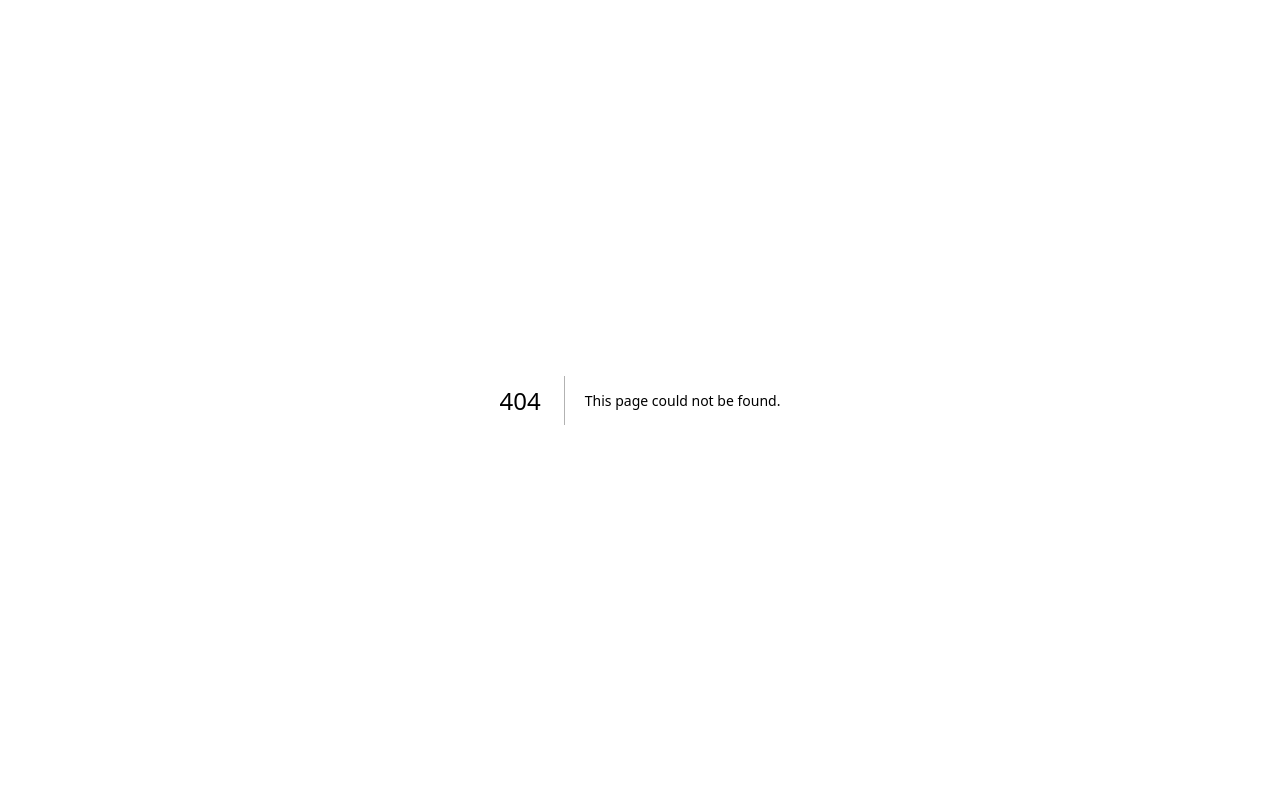
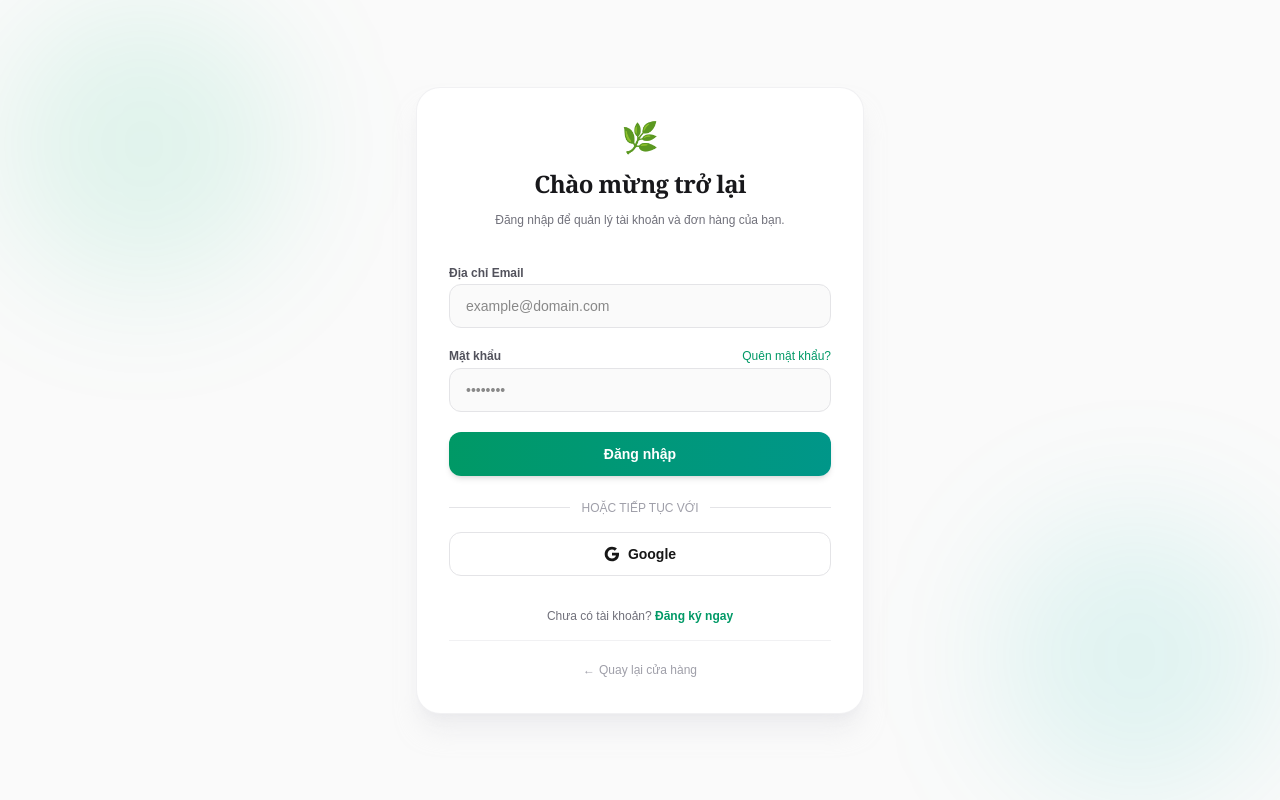
Before and after one commit to Ltuan126/Aroma-Atelier, a Next.js app: page /login in a window 1280 px wide. Before the commit this address had no page. Built offline with nearby package versions, Linux system fonts and the light colour scheme.

Commit message:
feat: implement login and register screens

```diff
--- /dev/null
+++ b/src/app/(auth)/login/page.tsx
@@ -0,0 +1,106 @@
+"use client";
+
+import React from "react";
+import Link from "next/link";
+
+export default function LoginPage() {
+  return (
+    <div className="min-h-screen flex items-center justify-center bg-zinc-50 dark:bg-zinc-950 px-4 py-12 relative overflow-hidden transition-colors duration-300">
+      {/* Decorative Blur Backgrounds */}
+      <div className="absolute top-0 left-0 w-72 h-72 bg-emerald-500/10 rounded-full blur-3xl" />
+      <div className="absolute bottom-0 right-0 w-72 h-72 bg-teal-500/10 rounded-full blur-3xl" />
+
+      {/* Main card */}
+      <div className="max-w-md w-full bg-white dark:bg-zinc-900 border border-zinc-200/50 dark:border-zinc-800/50 rounded-3xl p-8 shadow-xl shadow-zinc-200/50 dark:shadow-zinc-950/50 relative z-10 transition-all duration-300">
+
+        {/* Brand/Logo & Title */}
+        <div className="text-center space-y-3 mb-8">
+          <Link href="/store" className="inline-flex items-center space-x-2 text-3xl">
+            <span>🌿</span>
+          </Link>
+          <h1 className="text-2xl font-bold tracking-tight text-zinc-900 dark:text-white font-serif">
+            Chào mừng trở lại
+          </h1>
+          <p className="text-xs text-zinc-500 dark:text-zinc-400">
+            Đăng nhập để quản lý tài khoản và đơn hàng của bạn.
+          </p>
+        </div>
+
+        {/* Form */}
+        <form className="space-y-5" onSubmit={(e) => e.preventDefault()}>
+          <div className="space-y-1">
+            <label className="text-xs font-semibold text-zinc-600 dark:text-zinc-400">Địa chỉ Email</label>
+            <input
+              type="email"
+              placeholder="example@domain.com"
+              required
+              className="w-full px-4 h-11 bg-zinc-50 dark:bg-zinc-950 border border-zinc-200 dark:border-zinc-850 focus:border-emerald-500 focus:outline-none text-sm rounded-xl transition-all duration-200"
+            />
+          </div>
+
+          <div className="space-y-1">
+            <div className="flex justify-between items-center">
+              <label className="text-xs font-semibold text-zinc-600 dark:text-zinc-400">Mật khẩu</label>
+              <Link href="#" className="text-xs text-emerald-600 dark:text-emerald-400 hover:underline">
+                Quên mật khẩu?
+              </Link>
+            </div>
+            <input
+              type="password"
+              placeholder="••••••••"
+              required
+              className="w-full px-4 h-11 bg-zinc-50 dark:bg-zinc-950 border border-zinc-200 dark:border-zinc-855 focus:border-emerald-500 focus:outline-none text-sm rounded-xl transition-all duration-200"
+            />
+          </div>
+
+          <button
+            type="submit"
+            className="w-full h-11 text-sm font-semibold text-white bg-gradient-to-r from-emerald-600 to-teal-600 hover:from-emerald-500 hover:to-teal-500 rounded-xl shadow-md shadow-emerald-550/10 hover:shadow-emerald-950/20 active:scale-98 transition-all duration-200"
+          >
+            Đăng nhập
+          </button>
+        </form>
+
+        {/* Social Logins */}
+        <div className="space-y-4 mt-6">
+          <div className="relative">
+            <div className="absolute inset-0 flex items-center">
+              <div className="w-full border-t border-zinc-200 dark:border-zinc-800" />
+            </div>
+            <div className="relative flex justify-center text-xs uppercase">
+              <span className="bg-white dark:bg-zinc-900 px-3 text-zinc-400">Hoặc tiếp tục với</span>
+            </div>
+          </div>
+
+          <button className="w-full h-11 border border-zinc-200 dark:border-zinc-850 hover:bg-zinc-55 hover:bg-zinc-100 dark:hover:bg-zinc-950 text-sm font-semibold flex items-center justify-center space-x-2 rounded-xl transition-all duration-200">
+            {/* Simple Google SVG Icon */}
+            <svg className="w-4 h-4" viewBox="0 0 24 24">
+              <path fill="currentColor" d="M22.56 12.25c0-.78-.07-1.53-.2-2.25H12v4.26h5.92c-.26 1.37-1.04 2.53-2.21 3.31v2.77h3.57c2.08-1.92 3.28-4.74 3.28-8.09z" />
+              <path fill="currentColor" d="M12 23c2.97 0 5.46-.98 7.28-2.66l-3.57-2.77c-.98.66-2.23 1.06-3.71 1.06-2.86 0-5.29-1.93-6.16-4.53H2.18v2.84C3.99 20.53 7.7 23 12 23z" />
+              <path fill="currentColor" d="M5.84 14.09c-.22-.66-.35-1.36-.35-2.09s.13-1.43.35-2.09V7.06H2.18C1.43 8.55 1 10.22 1 12s.43 3.45 1.18 4.94l2.85-2.22.81-.63z" />
+              <path fill="currentColor" d="M12 5.38c1.62 0 3.06.56 4.21 1.64l3.15-3.15C17.45 2.09 14.97 1 12 1 7.7 1 3.99 3.47 2.18 7.06l3.66 2.84c.87-2.6 3.3-4.52 6.16-4.52z" />
+            </svg>
+            <span>Google</span>
+          </button>
+        </div>
+
+        {/* Footer links */}
+        <div className="text-center mt-8 space-y-4">
+          <p className="text-xs text-zinc-500 dark:text-zinc-400">
+            Chưa có tài khoản?{" "}
+            <Link href="/register" className="font-semibold text-emerald-600 dark:text-emerald-400 hover:underline">
+              Đăng ký ngay
+            </Link>
+          </p>
+          <div className="border-t border-zinc-200/50 dark:border-zinc-800/50 pt-4">
+            <Link href="/store" className="text-xs text-zinc-400 hover:text-emerald-600 dark:hover:text-emerald-400 inline-flex items-center space-x-1">
+              <span>&larr;</span>
+              <span>Quay lại cửa hàng</span>
+            </Link>
+          </div>
+        </div>
+
+      </div>
+    </div>
+  );
+}
--- /dev/null
+++ b/src/app/(auth)/register/page.tsx
@@ -0,0 +1,88 @@
+"use client";
+
+import React from "react";
+import Link from "next/link";
+
+export default function RegisterPage() {
+  return (
+    <div className="min-h-screen flex items-center justify-center bg-zinc-50 dark:bg-zinc-950 px-4 py-12 relative overflow-hidden transition-colors duration-300">
+      {/* Decorative Blur Backgrounds */}
+      <div className="absolute top-0 left-0 w-72 h-72 bg-emerald-500/10 rounded-full blur-3xl" />
+      <div className="absolute bottom-0 right-0 w-72 h-72 bg-teal-500/10 rounded-full blur-3xl" />
+
+      {/* Main card */}
+      <div className="max-w-md w-full bg-white dark:bg-zinc-900 border border-zinc-200/50 dark:border-zinc-800/50 rounded-3xl p-8 shadow-xl shadow-zinc-200/50 dark:shadow-zinc-950/50 relative z-10 transition-all duration-300">
+
+        {/* Brand/Logo & Title */}
+        <div className="text-center space-y-3 mb-6">
+          <Link href="/store" className="inline-flex items-center space-x-2 text-3xl">
+            <span>🌿</span>
+          </Link>
+          <h1 className="text-2xl font-bold tracking-tight text-zinc-900 dark:text-white font-serif">
+            Tạo tài khoản mới
+          </h1>
+          <p className="text-xs text-zinc-500 dark:text-zinc-400">
+            Đăng ký tài khoản để trải nghiệm dịch vụ mua sắm cao cấp.
+          </p>
+        </div>
+
+        {/* Form */}
+        <form className="space-y-4" onSubmit={(e) => e.preventDefault()}>
+          <div className="space-y-1">
+            <label className="text-xs font-semibold text-zinc-600 dark:text-zinc-400">Họ và Tên</label>
+            <input
+              type="text"
+              placeholder="Nguyễn Văn A"
+              required
+              className="w-full px-4 h-11 bg-zinc-50 dark:bg-zinc-950 border border-zinc-200 dark:border-zinc-850 focus:border-emerald-500 focus:outline-none text-sm rounded-xl transition-all duration-200"
+            />
+          </div>
+
+          <div className="space-y-1">
+            <label className="text-xs font-semibold text-zinc-600 dark:text-zinc-400">Địa chỉ Email</label>
+            <input
+              type="email"
+              placeholder="example@domain.com"
+              required
+              className="w-full px-4 h-11 bg-zinc-50 dark:bg-zinc-950 border border-zinc-200 dark:border-zinc-850 focus:border-emerald-500 focus:outline-none text-sm rounded-xl transition-all duration-200"
+            />
+          </div>
+
+          <div className="space-y-1">
+            <label className="text-xs font-semibold text-zinc-600 dark:text-zinc-400">Mật khẩu</label>
+            <input
+              type="password"
+              placeholder="••••••••"
+              required
+              className="w-full px-4 h-11 bg-zinc-50 dark:bg-zinc-950 border border-zinc-200 dark:border-zinc-850 focus:border-emerald-500 focus:outline-none text-sm rounded-xl transition-all duration-200"
+            />
+          </div>
+
+          <button
+            type="submit"
+            className="w-full h-11 text-sm font-semibold text-white bg-gradient-to-r from-emerald-600 to-teal-600 hover:from-emerald-500 hover:to-teal-500 rounded-xl shadow-md shadow-emerald-550/10 hover:shadow-emerald-950/20 active:scale-98 transition-all duration-200"
+          >
+            Đăng ký tài khoản
+          </button>
+        </form>
+
+        {/* Footer links */}
+        <div className="text-center mt-6 space-y-4">
+          <p className="text-xs text-zinc-500 dark:text-zinc-400">
+            Đã có tài khoản?{" "}
+            <Link href="/login" className="font-semibold text-emerald-600 dark:text-emerald-400 hover:underline">
+              Đăng nhập
+            </Link>
+          </p>
+          <div className="border-t border-zinc-200/50 dark:border-zinc-800/50 pt-4">
+            <Link href="/store" className="text-xs text-zinc-400 hover:text-emerald-600 dark:hover:text-emerald-400 inline-flex items-center space-x-1">
+              <span>&larr;</span>
+              <span>Quay lại cửa hàng</span>
+            </Link>
+          </div>
+        </div>
+
+      </div>
+    </div>
+  );
+}
```
